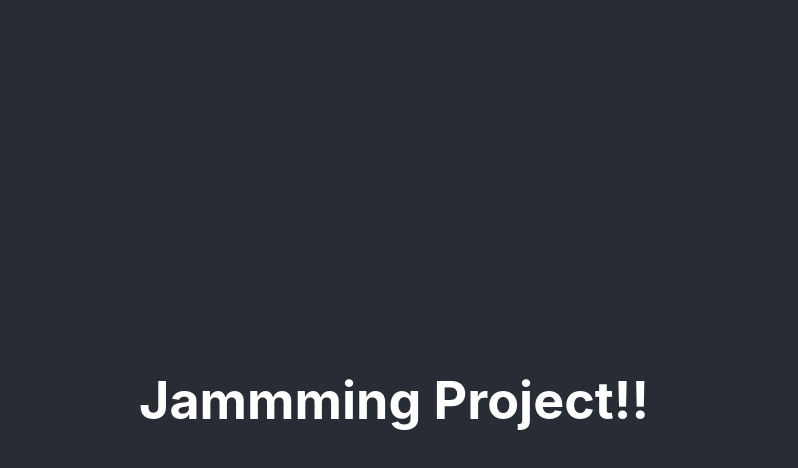
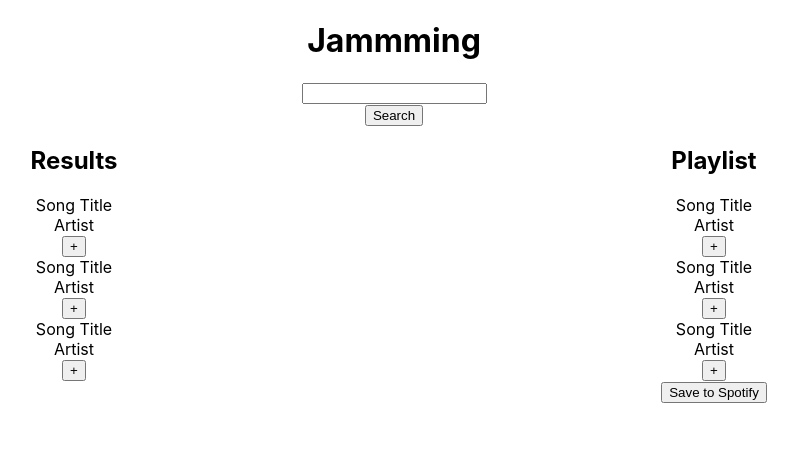
Before and after one commit to gracekishino/jammming, a React (Create React App) app: page / in a window 1280 px wide. Shown: the top 468 px of the page, without its empty margins (246-1044 px from the left). Built offline with nearby package versions, Linux system fonts and the light colour scheme.

Commit message:
Setup components

```diff
--- a/src/App.js
+++ b/src/App.js
@@ -1,11 +1,25 @@
+import SearchBar from './components/SearchBar';
+import SearchResults from './components/SearchResults';
+import Playlist from './components/Playlist';
 import './styles/App.css';
 
 function App() {
   return (
     <div className="App">
       <header className="App-header">
-        <h1>Jammming Project!!</h1>
+        <h1>Jammming</h1>
       </header>
+      <main>
+        <SearchBar />
+        <div className="row">
+          <div className="column">
+            <SearchResults />
+          </div>
+          <div className="column">
+            <Playlist />
+          </div>
+        </div>
+      </main>
     </div>
   );
 }
--- /dev/null
+++ b/src/components/Playlist.js
@@ -0,0 +1,14 @@
+import Tracklist from './Tracklist';
+// import styles from './styles/Playlist.module.css';
+
+function Playlist() {
+    return (
+        <div>
+            <h2>Playlist</h2>
+            <Tracklist />
+            <button>Save to Spotify</button>
+        </div>
+    );
+};
+
+export default Playlist;
--- /dev/null
+++ b/src/components/SearchBar.js
@@ -0,0 +1,17 @@
+function SearchBar() {
+    return (
+        <div>
+            <form>
+                <div>
+                    <input type="text" name="searchText" id="searchText" />
+                </div>
+                <div>
+                    <button>Search</button>
+                </div>
+            </form>
+
+        </div>
+    );
+};
+
+export default SearchBar;
--- /dev/null
+++ b/src/components/SearchResults.js
@@ -0,0 +1,12 @@
+import Tracklist from './Tracklist';
+
+function SearchResults() {
+    return (
+        <div>
+            <h2>Results</h2>
+            <Tracklist />
+        </div>
+    );
+};
+
+export default SearchResults;
--- /dev/null
+++ b/src/components/Track.js
@@ -0,0 +1,11 @@
+function Track() {
+    return (
+            <div>
+            <div>Song Title</div>
+            <div>Artist</div>
+            <button>+</button>
+        </div>
+    );
+};
+
+export default Track;
--- /dev/null
+++ b/src/components/Tracklist.js
@@ -0,0 +1,13 @@
+import Track from './Track';
+
+function Tracklist() {
+    return (
+        <div>
+            <Track />
+            <Track />
+            <Track />
+        </div>
+    );
+};
+
+export default Tracklist;
--- a/src/styles/App.css
+++ b/src/styles/App.css
@@ -2,17 +2,10 @@
   text-align: center;
 }
 
-.App-header {
-  background-color: #282c34;
-  min-height: 100vh;
+.row {
   display: flex;
-  flex-direction: column;
-  align-items: center;
-  justify-content: center;
-  font-size: calc(10px + 2vmin);
-  color: white;
 }
 
-.App-link {
-  color: #61dafb;
+.column {
+  flex: 50%;
 }
--- /dev/null
+++ b/src/styles/Playlist.module.css
@@ -0,0 +1,3 @@
+div {
+    background-color: #eee;
+}
```
